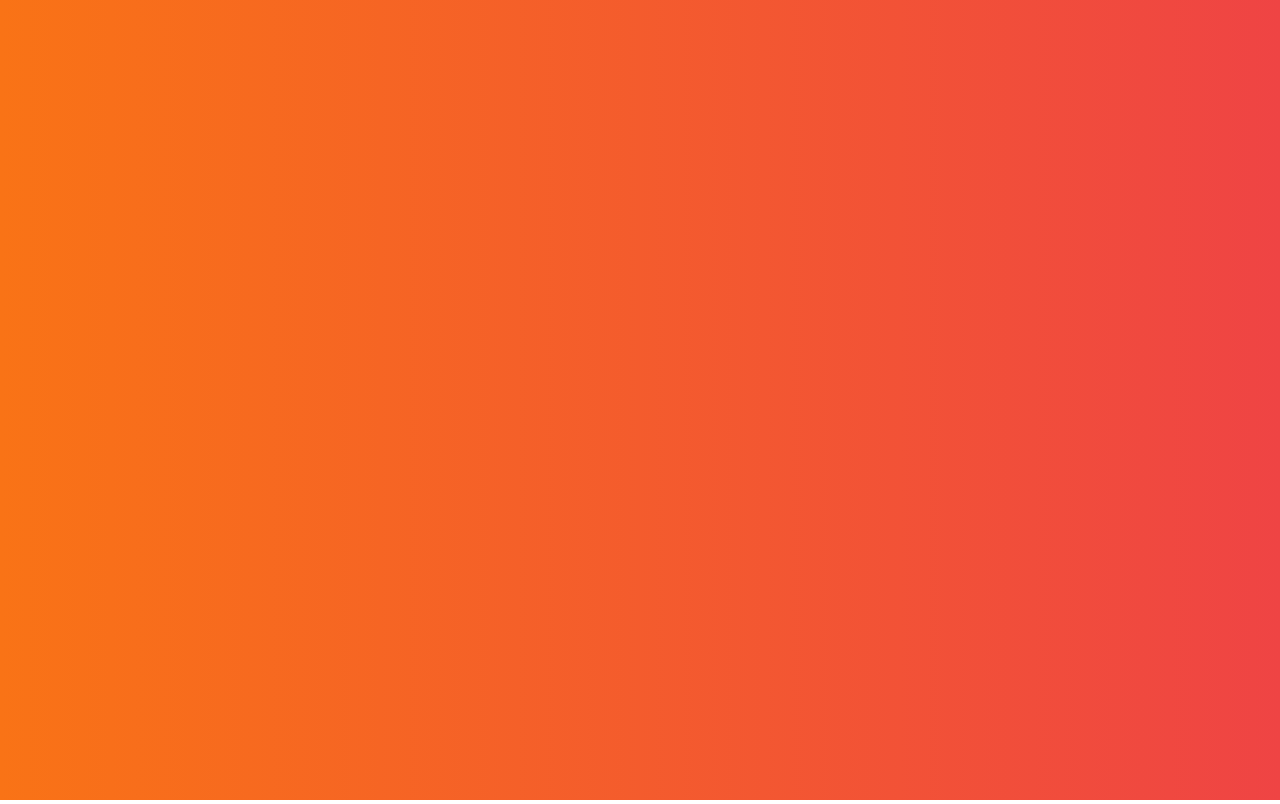
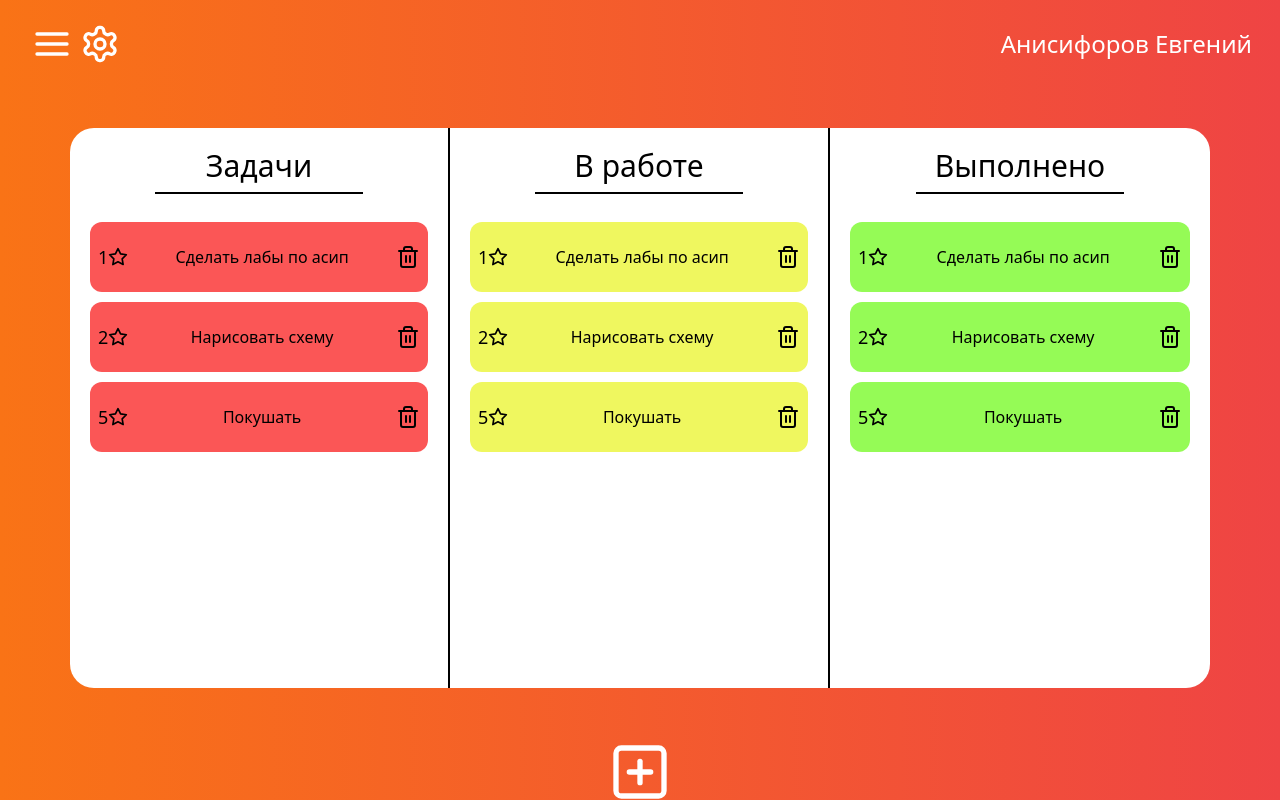
Before and after one commit to EvgeniyAnisiforov/Grapefruit_task_manager, a React (Vite) app in the folder frontend/: page /Grapefruit_task_manager/Kanban in a window 1280 px wide. Built offline with nearby package versions, Linux system fonts and the light colour scheme.

Commit message:
шаблон страницы канбан + шаблон модального окна

```diff
--- a/frontend/package.json
+++ b/frontend/package.json
@@ -13,6 +13,7 @@
   },
   "dependencies": {
     "antd": "^5.18.1",
+    "lucide-react": "^0.395.0",
     "react": "^18.2.0",
     "react-dom": "^18.2.0",
     "react-router-dom": "^6.23.1"
--- /dev/null
+++ b/frontend/src/components/CardTaskKanban.tsx
@@ -0,0 +1,22 @@
+import {FC} from 'react'
+import { Trash2 } from 'lucide-react';
+import { Star } from 'lucide-react';
+
+interface PropsType {
+    reting: number
+    text: string,
+    bg?: string
+}
+
+const CardTaskKanban: FC<PropsType> = ({reting, text, bg}) => {
+    return (
+        <div className={`w-[100%] h-[70px] ${bg} rounded-xl flex justify-between items-center`}>
+            <div className='flex items-center ml-2'><p className='text-lg'>{reting}</p><Star className='w-5 h-5'/></div>
+            {text.length <= 75
+            ? text.substring(0, 1).toUpperCase() + text.substring(1)
+            : (text.substring(0, 1).toUpperCase() + text.substring(1)).substring(0, 75) + "..."}
+            <Trash2 className='mr-2'/>
+        </div>
+    )
+}
+export default CardTaskKanban
--- /dev/null
+++ b/frontend/src/components/HeaderPages.tsx
@@ -0,0 +1,25 @@
+import {FC, ReactNode} from "react"
+import { AlignJustify } from 'lucide-react';
+import { Settings } from 'lucide-react';
+
+interface PropsType {
+    children: ReactNode
+}
+
+const HeaderPages: FC<PropsType> = ({children}) => {
+    return (
+        <div className="w-screen h-screen">
+            <div className="w-full h-full bg-gradient-to-l from-red-500 to-orange-500">
+            <div className='flex items-center justify-between'>
+                <div className='flex p-5 pl-7'>
+                <div className='p-1'><AlignJustify className='text-white w-10 h-10'/></div>
+                <div className='p-1'><Settings className='text-white w-10 h-10'/></div>
+                </div>
+                <h2 className='text-white text-2xl pr-7'>Анисифоров Евгений</h2>
+            </div>
+            {children}
+            </div>
+        </div>
+    )
+}
+export default HeaderPages
--- /dev/null
+++ b/frontend/src/components/ModalWindow.tsx
@@ -0,0 +1,23 @@
+import {FC, ReactNode} from 'react'
+import { X } from 'lucide-react';
+
+interface PropsType {
+    children: ReactNode
+    onClick: () => void
+    width: string,
+    height: string,
+    items: string
+}
+
+const ModalWindow: FC<PropsType> = ({children, onClick, width = 'w-[500px]', height = 'h-[700px]', items = 'items-center'}) => {
+    return (
+        <div onClick={()=>onClick()} className='bg-[rgba(0,0,0,.5)] w-full h-full fixed top-0 right-0 left-0 bottom-0 flex justify-center items-center backdrop-blur-sm transition-opacity duration-500 ease-in-out opacity-100 cursor-pointer'>
+            <div onClick={(e)=> e.stopPropagation()} className={`bg-white z-10 rounded-3xl shadow-[0_0_10px_rgb(255,255,255)] flex justify-center ${items} relative cursor-default ${width} ${height}`}>
+                <X onClick={()=>onClick()} className='absolute top-3 right-3 w-10 h-10 cursor-pointer'/>
+                {children}
+            </div>
+        </div>
+    )
+}
+
+export default ModalWindow
--- /dev/null
+++ b/frontend/src/components/TaskRatingInput.tsx
@@ -0,0 +1,40 @@
+import React from 'react';
+import type { MenuProps } from 'antd';
+import { Menu } from 'antd';
+
+type MenuItem = Required<MenuProps>['items'][number];
+
+const items: MenuItem[] = [
+  {
+    key: 'sub4',
+    label: 'Рейтинг сложности',
+    style:{
+        fontSize: '1.2em'
+    },
+    children: [
+      { key: '1', label: '1★', style: { height: '28px', display: 'flex', justifyContent: 'center', alignItems:'center' }},
+      { key: '2', label: '2★', style: { height: '28px', display: 'flex', justifyContent: 'center', alignItems:'center' } },
+      { key: '3', label: '3★', style: { height: '28px', display: 'flex', justifyContent: 'center', alignItems:'center' } },
+      { key: '4', label: '4★', style: { height: '28px', display: 'flex', justifyContent: 'center', alignItems:'center' } },
+      { key: '5', label: '5★', style: { height: '28px', display: 'flex', justifyContent: 'center', alignItems:'center' } },
+    ],
+  },
+];
+
+const TaskRatingInput: React.FC = () => {
+  const onClick: MenuProps['onClick'] = (e) => {
+    console.log('click ', e);
+  };
+
+  return (
+    <Menu
+      onClick={onClick}
+      style={{ width: '300px', height: '40px', border: '1px solid #ccc', borderRadius: '10px', display: 'flex', justifyContent: 'center', alignItems: 'center'}}
+      defaultSelectedKeys={['1']}
+      mode="horizontal"
+      items={items}
+    />
+  );
+};
+
+export default TaskRatingInput;
--- a/frontend/src/pages/Kanban.tsx
+++ b/frontend/src/pages/Kanban.tsx
@@ -1,10 +1,63 @@
-import {FC} from 'react'
+import {FC, useState} from 'react'
+import HeaderPages from '../components/HeaderPages'
+import { SquarePlus } from 'lucide-react';
+import { Input } from "antd"
+import ModalWindow from '../components/ModalWindow';
+import TaskRatingInput from '../components/TaskRatingInput';
+import CardTaskKanban from '../components/CardTaskKanban';
+
 
 const Kanban: FC<{}> = () => {
+
+  const [visibleModalWindow, setVisibleModalWindow] = useState<boolean>(false)
     return (
-        <div className="w-screen h-screen">
-          <div className="w-full h-full bg-gradient-to-l from-red-500 to-orange-500"></div>
-        </div>
-    )
+      <>
+        <HeaderPages>
+          <div className='flex justify-center items-center h-[70%] m-10'>
+            <div className='w-[95%] h-full flex justify-center ml-auto mr-auto'>
+              <div className='w-1/3 h-full bg-[#ffffff] p-5 rounded-tl-3xl rounded-bl-3xl border-r-2 border-solid border-black'>
+                <p className='text-3xl border-b-2 border-solid border-black w-52 mr-auto ml-auto pb-2'>
+                  Задачи
+                </p>
+                <div className=' w-[100%] max-h-[85%] mt-7 ml-auto mr-auto flex flex-wrap justify-center gap-2.5'>
+                  <CardTaskKanban text='Сделать лабы по асип' bg='bg-[#fb5656]' reting={1}/>
+                  <CardTaskKanban text='Нарисовать схему' bg='bg-[#fb5656]' reting={2}/>
+                  <CardTaskKanban text='Покушать' bg='bg-[#fb5656]' reting={5}/>
+                </div>
+              </div>
+              <div className='w-1/3 h-full bg-[#ffffff] p-5 border-r-2 border-solid border-black'>
+                <p className='text-3xl border-b-2 border-solid border-black w-52 mr-auto ml-auto pb-2'>
+                  В работе
+                </p>
+                <div className=' w-[100%] max-h-[85%] mt-7 ml-auto mr-auto flex flex-wrap justify-center gap-2.5'>
+                  <CardTaskKanban text='Сделать лабы по асип' bg='bg-[#eff75f]' reting={1}/>
+                  <CardTaskKanban text='Нарисовать схему' bg='bg-[#eff75f]' reting={2}/>
+                  <CardTaskKanban text='Покушать' bg='bg-[#eff75f]' reting={5}/>
+                </div>
+              </div>
+              <div className='w-1/3 h-full bg-[#ffffff] p-5 rounded-tr-3xl rounded-br-3xl'>
+                <p className='text-3xl border-b-2 border-solid border-black w-52 mr-auto ml-auto pb-2'>
+                  Выполнено
+                </p>
+                <div className=' w-[100%] max-h-[85%] mt-7 ml-auto mr-auto flex flex-wrap justify-center gap-2.5'>
+                  <CardTaskKanban text='Сделать лабы по асип' bg='bg-[#95fb56]' reting={1}/>
+                  <CardTaskKanban text='Нарисовать схему' bg='bg-[#95fb56]' reting={2}/>
+                  <CardTaskKanban text='Покушать' bg='bg-[#95fb56]' reting={5}/>
+                </div>
+              </div>
+            </div>
+          </div>
+          <div className='flex justify-center'><SquarePlus onClick={()=> setVisibleModalWindow(true)} className='text-white w-16 h-16 mt-3 cursor-pointer'/></div>
+        </HeaderPages>
+        {visibleModalWindow &&
+          <ModalWindow onClick={() => setVisibleModalWindow(false)} width='w-[400px]' height='h-[400px]' items='items-start'>
+            <div className='mt-28'>
+              <Input placeholder='Название задачи' className='w-[300px] h-[40px] mb-3 text-xl'/>
+              <TaskRatingInput/>
+              <button className="absolute bottom-10 left-1/4 right-1/4 bg-green-500 hover:bg-green-600 rounded-xl mt-5 px-3 py-1.5 text-white text-2xl shadow-[0_0_10px_rgb(74_222_128)] transition duration-300 ease-in-out focus:outline-none">Добавить</button>
+            </div>
+          </ModalWindow>}
+      </>
+  )
 }
 export {Kanban}
```
Also changed, not shown: 1 other file (tests, documents, lock files or other folders).
